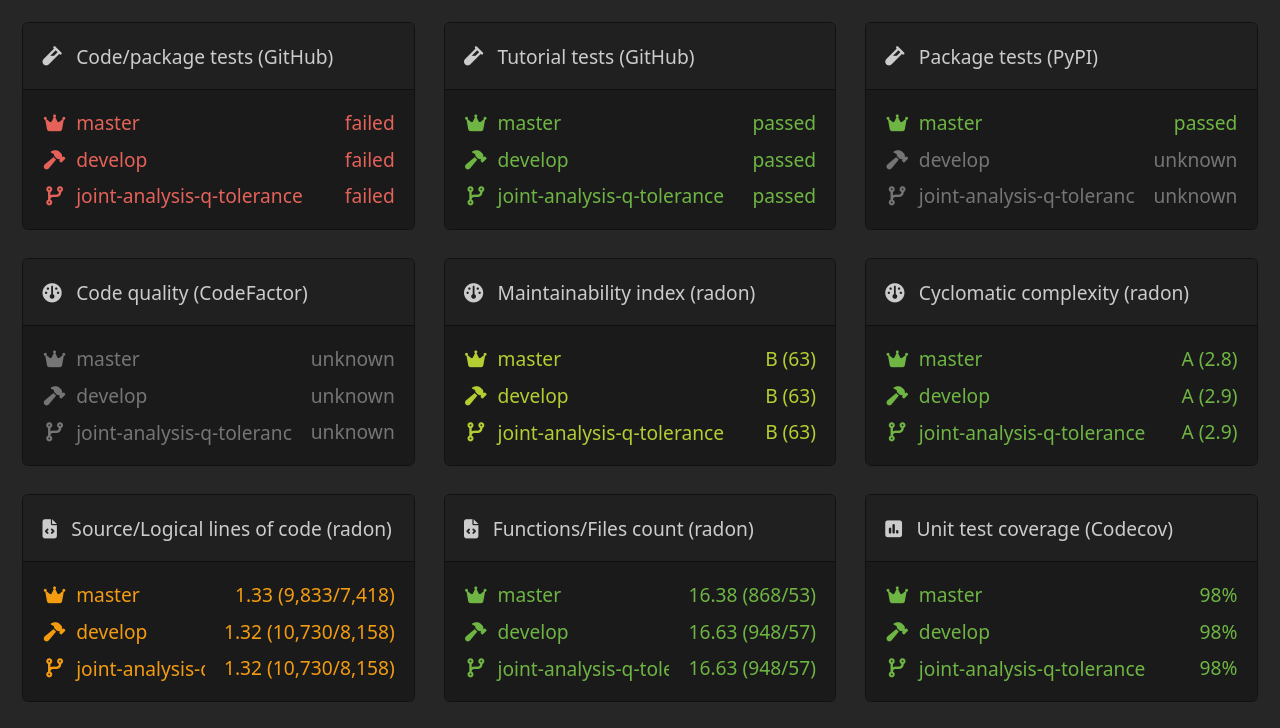
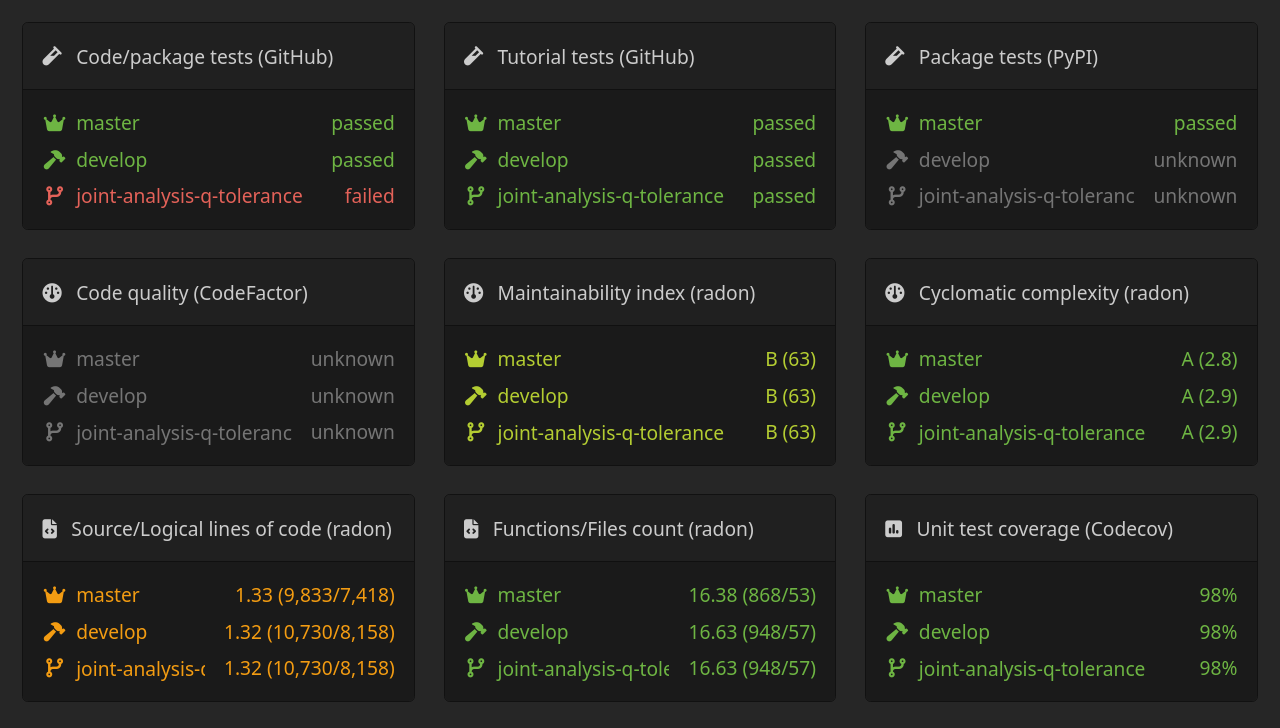
Before and after one commit to easyscience/dashboard, a plain HTML site: page dynamics-lib/joint-analysis-q-tolerance/index.html in a window 1280 px wide. Shown: the top 728 px of the page. Drawn offline with Linux system fonts and the light colour scheme.

Commit message:
joint-analysis-q-tolerance

```diff
--- a/dynamics-lib/joint-analysis-q-tolerance/index.html
+++ b/dynamics-lib/joint-analysis-q-tolerance/index.html
@@ -113,8 +113,8 @@
   <div class="card">
   <div class="card-title"><i class="fas fa-vial"></i>Code/package tests (GitHub)</div>
   <div class="values">
-<div class="row"><span class="item-label red"><i class="fas fa-crown icon"></i>master</span><span class="item-value red">failed</span></div>
-<div class="row"><span class="item-label red"><i class="fas fa-hammer icon"></i>develop</span><span class="item-value red">failed</span></div>
+<div class="row"><span class="item-label green"><i class="fas fa-crown icon"></i>master</span><span class="item-value green">passed</span></div>
+<div class="row"><span class="item-label green"><i class="fas fa-hammer icon"></i>develop</span><span class="item-value green">passed</span></div>
 <div class="row"><span class="item-label red"><i class="fas fa-code-branch icon"></i>joint-analysis-q-tolerance</span><span class="item-value red">failed</span></div>
   </div>
 </div>
```
